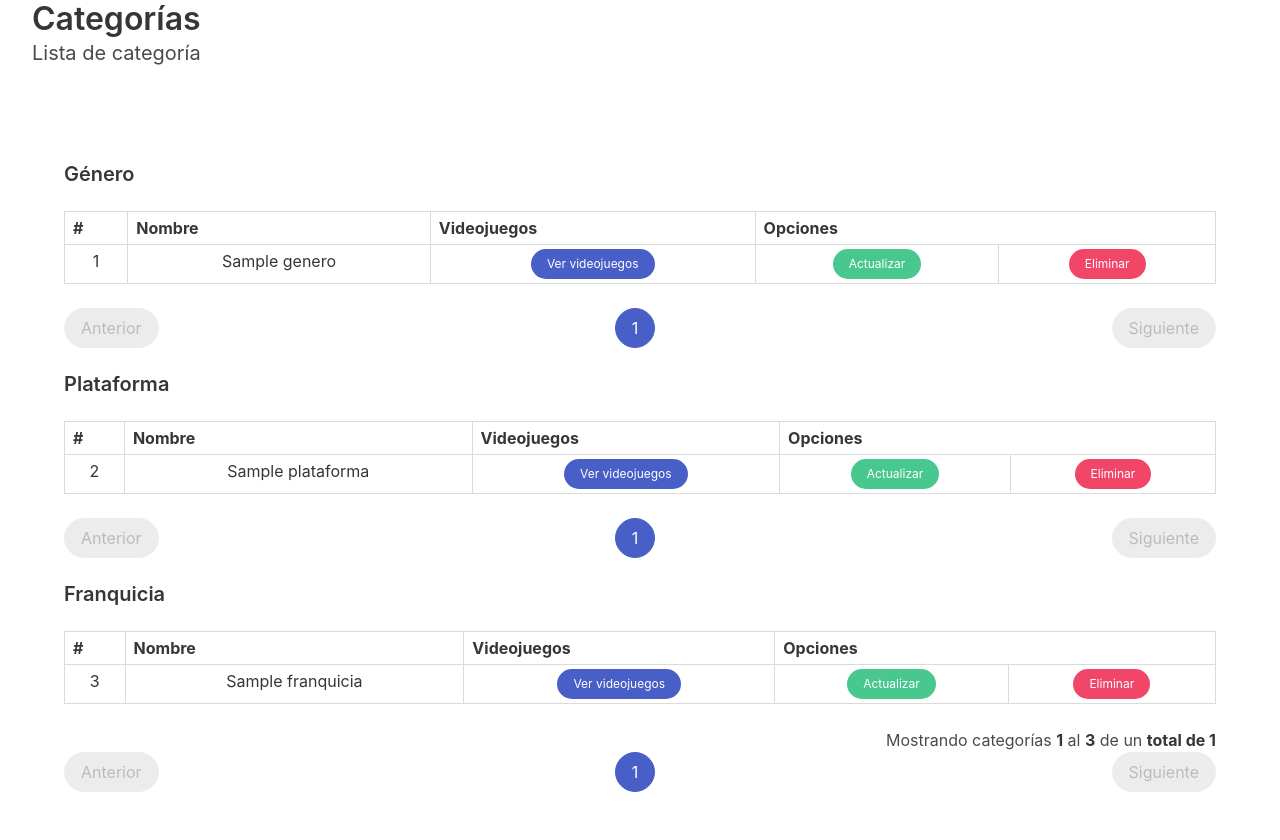
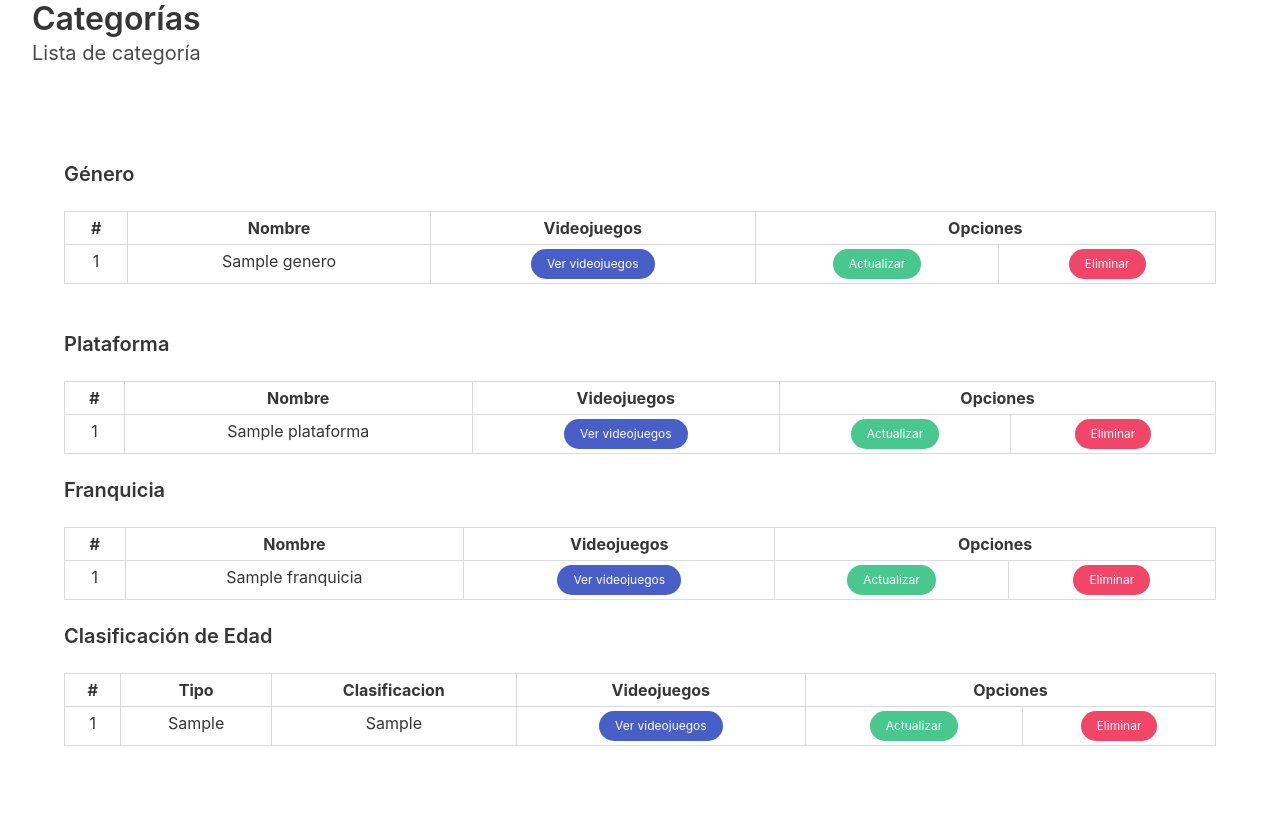
Before and after one commit to RafaRG21/Inventario-de-mis-videojuegos, a PHP site: page /index.php?vista=category_list in a window 1280 px wide. Shown: the part 69-909 px from the top of the page. After the commit the page ends 815 px from the top, so only its background shows below. Run offline with PHP 8.4, Linux system fonts and the light colour scheme; the visitor is signed in with stand-in values (Sample User, id 1); tables that the repository leaves empty or names only in its code hold one stand-in row (values such as "Sample post").

Commit message:
falta videojuegos y categoria nuevo

```diff
--- a/php/categoria_lista.php
+++ b/php/categoria_lista.php
@@ -8,12 +8,14 @@
     ];
     $conexion=conexion();
     $pos;
+    $found = false;
     for($i=0;$i<3;$i++){
     if(isset($busqueda) && $busqueda!=""){
         $consulta="SELECT SQL_CALC_FOUND_ROWS * FROM $tablas[$i] WHERE $tablas[$i]_nombre LIKE '%$busqueda%' ORDER BY $tablas[$i]_nombre ASC LIMIT $inicio,$registros";
         $datos = $conexion->query($consulta);
         if($datos->rowCount()>0){
             $pos = $i;
+            $found = true;
             break;
         }
         }
@@ -26,7 +28,11 @@
         $total = $conexion->query("SELECT FOUND_ROWS()");
         $total = (int) $total->fetchColumn();
         $Npaginas =ceil($total/$registros);
+        if($found){
             $titulo = ucfirst($tablas[$pos]);
+        }else{
+            $titulo="";
+        }
 
         $tabla.='
         <div class="table-container">
@@ -50,13 +56,13 @@
                         <td>'.$contador.'</td>
                         <td>'.$rows["$tablas[$pos]_nombre"].'</td>
                         <td>
-                            <a href="index.php?vista=product_category&category_id='.$rows["$tablas[$pos]_nombre"].'" class="button is-link is-rounded is-small">Ver videojuegos</a>
+                            <a href="index.php?vista=product_category&category_id='.$rows["id_$tablas[$pos]"].'&category_table='.$tablas[$pos].'" class="button is-link is-rounded is-small">Ver videojuegos</a>
                         </td>
                         <td>
-                            <a href="index.php?vista=category_update&category_id_up='.$rows["$tablas[$pos]_nombre"].'" class="button is-success is-rounded is-small">Actualizar</a>
+                            <a href="index.php?vista=category_update&category_id_up='.$rows["id_$tablas[$pos]"].'&category_table='.$tablas[$pos].'" class="button is-success is-rounded is-small">Actualizar</a>
                         </td>
                         <td>
-                            <a href="'.$url.$pagina.'&category_id_del='.$rows["$tablas[$pos]_nombre"].'" class="button is-danger is-rounded is-small">Eliminar</a>
+                            <a href="'.$url.$pagina.'&category_id_del='.$rows["id_$tablas[$pos]"].'&category_table='.$tablas[$pos].'" class="button is-danger is-rounded is-small">Eliminar</a>
                         </td>
                     </tr>
                 ';
@@ -99,23 +105,18 @@
 
         # CONSULTA A CADA TABLA
         $consulta_genre="SELECT SQL_CALC_FOUND_ROWS * FROM genero ORDER BY genero_nombre ASC LIMIT $inicio,$registros";
-        $consulta_plat="SELECT SQL_CALC_FOUND_ROWS * FROM plataforma ORDER BY plataforma_nombre ASC LIMIT $inicio,$registros";
+        $consulta_plat="SELECT SQL_CALC_FOUND_ROWS * FROM plataforma ORDER BY id_plataforma ASC LIMIT $inicio,$registros";
         $consulta_franq="SELECT SQL_CALC_FOUND_ROWS * FROM franquicia ORDER BY franquicia_nombre ASC LIMIT $inicio,$registros";
         $consulta_clas="SELECT SQL_CALC_FOUND_ROWS * FROM clasificacion ORDER BY esrb ASC LIMIT $inicio,$registros";
         # REALIZACION DE LA CONSULTA
         $datos_genre = $conexion->query($consulta_genre);
-        $total_genre = $conexion->query("SELECT FOUND_ROWS()");
+        $total_genre = $conexion->query("SELECT FOUND_ROWS();");
         $datos_plat = $conexion->query($consulta_plat);
         $total_plat = $conexion->query("SELECT FOUND_ROWS()");
         $datos_franq = $conexion->query($consulta_franq);
         $total_franq = $conexion->query("SELECT FOUND_ROWS()");
         $datos_clas = $conexion->query($consulta_clas);
-        $total_clas= $conexion->query("SELECT FOUND_ROWS()");
-
-        $datos_genre = $datos_genre->fetchAll();
-        $datos_plat = $datos_plat->fetchAll();
-        $datos_franq = $datos_franq->fetchAll();
-        $datos_clas = $datos_clas->fetchAll();
+        $total_clas = $conexion->query("SELECT FOUND_ROWS()");
 
         $total_genre = (int) $total_genre->fetchColumn();
         $total_plat = (int) $total_plat->fetchColumn();
@@ -123,7 +124,12 @@
         $total_clas = (int) $total_clas->fetchColumn();
 
 
-        $Npaginas =ceil($total_genre/$registros);
+        $datos_genre = $datos_genre->fetchAll();
+        $datos_plat = $datos_plat->fetchAll();
+        $datos_franq = $datos_franq->fetchAll();
+        $datos_clas = $datos_clas->fetchAll();
+
+
 
     #      PARTE GENERO        #
 
@@ -134,48 +140,35 @@
                 <table class="table is-bordered is-striped is-narrow is-hoverable is-fullwidth">
                     <thead>
                         <tr class="has-text-centered">
-                            <th>#</th>
-                            <th>Nombre</th>
-                            <th>Videojuegos</th>
-                            <th colspan="2">Opciones</th>
+                            <th class="has-text-centered">#</th>
+                            <th class="has-text-centered">Nombre</th>
+                            <th class="has-text-centered">Videojuegos</th>
+                            <th class="has-text-centered" colspan="2">Opciones</th>
                         </tr>
                     </thead>
                     <tbody>
         ';
-        if($total_genre>=1 && $pagina<=$Npaginas){
-            $contador=$inicio+1;
-            $pag_inicio=$inicio+1;
+        $contador = 0;
         foreach($datos_genre as $rows){
+            $contador++;
             $tabla.='
                 <tr class="has-text-centered" >
                     <td>'.$contador.'</td>
                     <td>'.$rows['genero_nombre'].'</td>
                     <td>
-                            <a href="index.php?vista=product_category&category_id='.$rows['id_genero'].'" class="button is-link is-rounded is-small">Ver videojuegos</a>
+                        <a href="index.php?vista=product_category&category_id='.$rows['id_genero'].'&category_table=genero" class="button is-link is-rounded is-small">Ver videojuegos</a>
                     </td>
                     <td>
-                            <a href="index.php?vista=category_update&category_id_up='.$rows['id_genero'].'" class="button is-success is-rounded is-small">Actualizar</a>
+                        <a href="index.php?vista=category_update&category_id_up='.$rows['id_genero'].'&category_table=genero" class="button is-success is-rounded is-small">Actualizar</a>
                     </td>
                     <td>
-                            <a href="'.$url.$pagina.'&category_id_del='.$rows['id_genero'].'" class="button is-danger is-rounded is-small">Eliminar</a>
+                        <a href="'.$url.$pagina.'&category_id_del='.$rows['id_genero'].'&category_table=genero" class="button is-danger is-rounded is-small">Eliminar</a>
                     </td>
                 </tr>
             ';
-                $contador++;
+
         }
-            $pag_final=$contador-1;
-        }else{
-            if($total_genre>=1){
-                $tabla.='
-                    <tr class="has-text-centered" >
-                        <td colspan="5">
-                            <a href="'.$url.'1" class="button is-link is-rounded is-small mt-4 mb-4">
-                                Haga clic acá para recargar el listado
-                            </a>
-                        </td>
-                    </tr>
-                ';
-            }else{
+        if(!$total_genre>=1){
             $tabla.='
             <tr class="has-text-centered" >
                 <td colspan="5">
@@ -184,17 +177,12 @@
             </tr>
         ';
         }
-        }
 
-        $tabla.='</tbody></table></div>';
-
-
+        $tabla.='</tbody></table></div><br>';
         echo $tabla;
-        if($total_genre>=1 && $pagina<=$Npaginas){
-            echo paginador_tablas($pagina,$Npaginas,$url,7);
-        }
 
     #      PARTE PLATAFORMA
+        $tabla = null;
         $tabla='
             <div class="table-container">
             <h2 class="subtitle"><strong>Plataforma</strong></h2>
@@ -202,50 +190,40 @@
                 <table class="table is-bordered is-striped is-narrow is-hoverable is-fullwidth">
                     <thead>
                         <tr class="has-text-centered">
-                            <th>#</th>
-                            <th>Nombre</th>
-                            <th>Videojuegos</th>
-                            <th colspan="2">Opciones</th>
+                            <th class="has-text-centered">#</th>
+                            <th class="has-text-centered">Nombre</th>
+                            <th class="has-text-centered">Videojuegos</th>
+                            <th class="has-text-centered" colspan="2">Opciones</th>
                         </tr>
                     </thead>
                     <tbody>
             ';
 
 
-        if($total_plat>=1 && $pagina<=$Npaginas){
-
+            $contador=0;
             foreach($datos_plat as $rows){
+                $contador++;
                 $tabla.='
                     <tr class="has-text-centered" >
                         <td>'.$contador.'</td>
                         <td>'.$rows['plataforma_nombre'].'</td>
                         <td>
-                            <a href="index.php?vista=product_category&category_id='.$rows['id_plataforma'].'" class="button is-link is-rounded is-small">Ver videojuegos</a>
+                            <a href="index.php?vista=product_category&category_id='.$rows['id_plataforma'].'&category_table=plataforma" class="button is-link is-rounded is-small">Ver videojuegos</a>
                         </td>
                         <td>
-                            <a href="index.php?vista=category_update&category_id_up='.$rows['id_plataforma'].'" class="button is-success is-rounded is-small">Actualizar</a>
+                            <a href="index.php?vista=category_update&category_id_up='.$rows['id_plataforma'].'&category_table=plataforma" class="button is-success is-rounded is-small">Actualizar</a>
                         </td>
                         <td>
-                            <a href="'.$url.$pagina.'&category_id_del='.$rows['id_plataforma'].'" class="button is-danger is-rounded is-small">Eliminar</a>
+                            <a href="'.$url.$pagina.'&category_id_del='.$rows['id_plataforma'].'&category_table=plataforma" class="button is-danger is-rounded is-small">Eliminar</a>
                         </td>
                     </tr>
                 ';
-                $contador++;
+
             }
 
 
-        }else{
-            if($total_genre>=1){
-                $tabla.='
-                    <tr class="has-text-centered" >
-                        <td colspan="5">
-                            <a href="'.$url.'1" class="button is-link is-rounded is-small mt-4 mb-4">
-                                Haga clic acá para recargar el listado
-                            </a>
-                        </td>
-                    </tr>
-                ';
-            }else{
+
+            if(!$total_plat>=1){
                 $tabla.='
                 <tr class="has-text-centered" >
                 <td colspan="5">
@@ -254,15 +232,13 @@
             </tr>
                 ';
             }
-        }
+
 
         $tabla.='</tbody></table></div>';
 
 
         echo $tabla;
-        if($total_genre>=1 && $pagina<=$Npaginas){
-            echo paginador_tablas($pagina,$Npaginas,$url,7);
-        }
+
 
     #      PARTE FRANQUICIA
         $tabla='
@@ -272,48 +248,38 @@
             <table class="table is-bordered is-striped is-narrow is-hoverable is-fullwidth">
                 <thead>
                     <tr class="has-text-centered">
-                        <th>#</th>
-                        <th>Nombre</th>
-                        <th>Videojuegos</th>
-                        <th colspan="2">Opciones</th>
+                        <th class="has-text-centered">#</th>
+                        <th class="has-text-centered">Nombre</th>
+                        <th class="has-text-centered">Videojuegos</th>
+                        <th class="has-text-centered" colspan="2">Opciones</th>
                     </tr>
                 </thead>
                 <tbody>
         ';
-        if($total_franq>=1 && $pagina<=$Npaginas){
+
+        $contador=0;
 
         foreach($datos_franq as $rows){
+            $contador++;
             $tabla.='
                 <tr class="has-text-centered" >
                     <td>'.$contador.'</td>
                     <td>'.$rows['franquicia_nombre'].'</td>
                     <td>
-                            <a href="index.php?vista=product_category&category_id='.$rows['id_franquicia'].'" class="button is-link is-rounded is-small">Ver videojuegos</a>
+                        <a href="index.php?vista=product_category&category_id='.$rows['id_franquicia'].'&category_table=franquicia" class="button is-link is-rounded is-small">Ver videojuegos</a>
                     </td>
                     <td>
-                            <a href="index.php?vista=category_update&category_id_up='.$rows['id_franquicia'].'" class="button is-success is-rounded is-small">Actualizar</a>
+                        <a href="index.php?vista=category_update&category_id_up='.$rows['id_franquicia'].'&category_table=franquicia" class="button is-success is-rounded is-small">Actualizar</a>
                     </td>
                     <td>
-                            <a href="'.$url.$pagina.'&category_id_del='.$rows['id_franquicia'].'" class="button is-danger is-rounded is-small">Eliminar</a>
+                        <a href="'.$url.$pagina.'&category_id_del='.$rows['id_franquicia'].'&category_table=franquicia" class="button is-danger is-rounded is-small">Eliminar</a>
                     </td>
                 </tr>
             ';
-                $contador++;
         }
-            $pag_final=$contador-1;
 
-        }else{
-            if($total_franq>=1){
-                $tabla.='
-                    <tr class="has-text-centered" >
-                        <td colspan="5">
-                            <a href="'.$url.'1" class="button is-link is-rounded is-small mt-4 mb-4">
-                                Haga clic aqui para recargar el listado
-                            </a>
-                        </td>
-                    </tr>
-                ';
-            }else{
+
+        if(!$total_franq>=1){
             $tabla.='
             <tr class="has-text-centered" >
                 <td colspan="5">
@@ -322,17 +288,61 @@
             </tr>
             ';
         }
+        $tabla.='</tbody></table></div>';
+        echo $tabla;
+
+    #PARTE CLASIFICACION
+        $tabla='
+            <div class="table-container">
+            <h2 class="subtitle"><strong>Clasificación de Edad</strong></h2>
+
+                <table class="table is-bordered is-striped is-narrow is-hoverable is-fullwidth">
+                    <thead>
+                        <tr class="has-text-centered">
+                            <th class="has-text-centered">#</th>
+                            <th class="has-text-centered">Tipo</th>
+                            <th class="has-text-centered">Clasificacion</th>
+                            <th class="has-text-centered">Videojuegos</th>
+                            <th class="has-text-centered" colspan="2">Opciones</th>
+                        </tr>
+                    </thead>
+                    <tbody>
+        ';
+        $contador=0;
+
+        foreach($datos_clas as $rows){
+            $contador++;
+
+            $tabla.='
+                <tr class="has-text-centered" >
+                    <td>'.$contador.'</td>
+                    <td>'.$rows['esrb'].'</td>
+                    <td>'.$rows['clasificacion_edad'].'</td>
+                    <td>
+                        <a href="index.php?vista=product_category&category_id='.$rows['id_clasificacion'].'&category_table=clasificacion" class="button is-link is-rounded is-small">Ver videojuegos</a>
+                    </td>
+                    <td>
+                        <a href="index.php?vista=category_update&category_id_up='.$rows['id_clasificacion'].'&category_table=clasificacion" class="button is-success is-rounded is-small">Actualizar</a>
+                    </td>
+                    <td>
+                        <a href="'.$url.$pagina.'&category_id_del='.$rows['id_clasificacion'].'&category_table=clasificacion" class="button is-danger is-rounded is-small">Eliminar</a>
+                    </td>
+                </tr>
+            ';
         }
+        if(!$total_clas>=1){
+            $tabla.='
+            <tr class="has-text-centered" >
+                <td colspan="5">
+                No hay registros en el sistema
+                </td>
+            </tr>
+            ';
+        }
+        $tabla.='</tbody></table></div>';
+        echo $tabla;
 
-        $tabla.='</tbody></table></div>';
 
-        if($total_franq>0 && $pagina<=$Npaginas){
-            $tabla.='<p class="has-text-right">Mostrando categorías <strong>'.$pag_inicio.'</strong> al <strong>'.$pag_final.'</strong> de un <strong>total de '.$total_franq.'</strong></p>';
-        }
-        echo $tabla;
-        if($total_franq>=1 && $pagina<=$Npaginas){
-            echo paginador_tablas($pagina,$Npaginas,$url,7);
-        }
 
     }
 	$conexion=null;
```
Also changed, not shown: php/categoria_actualizar.php (added, +164 -0 lines), php/categoria_eliminar.php (added, +53 -0 lines), views/category_update.php (added, +76 -0 lines). Lines whose indentation alone changed are shown as unchanged.
